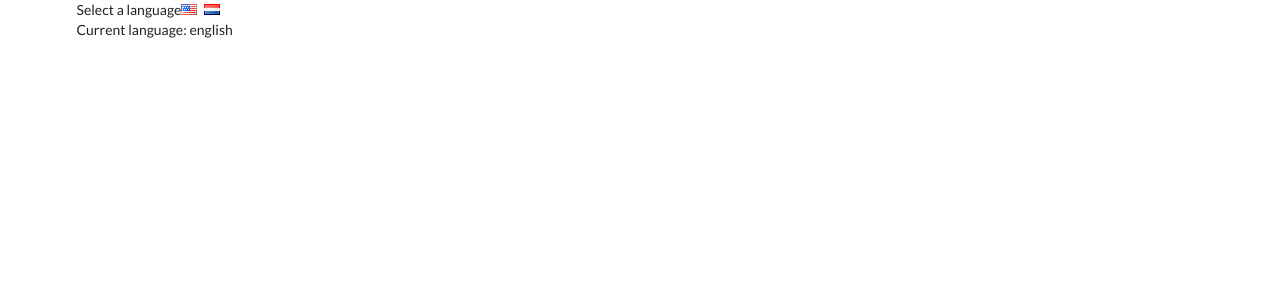
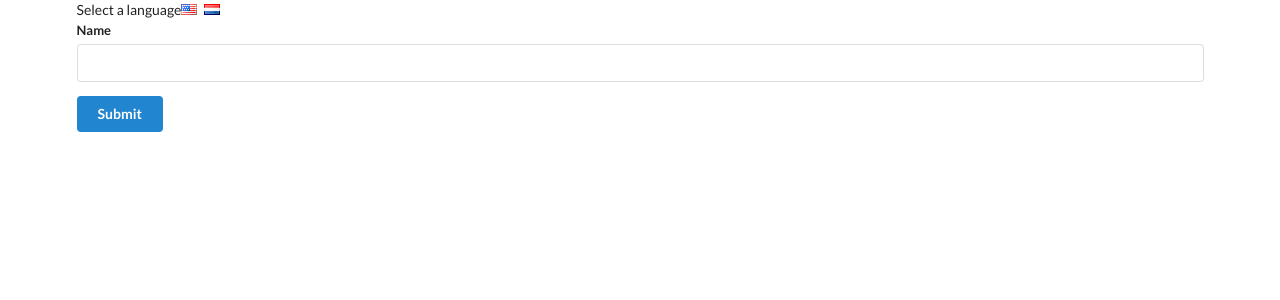
Before and after one commit to itsrojasleon/translate, a React (Create React App) app: page / in a window 1280 px wide. Shown: the top 300 px of the page. Built offline with nearby package versions, Linux system fonts and the light colour scheme.

Commit message:
A touch more setup

```diff
--- a/src/components/App.js
+++ b/src/components/App.js
@@ -1,4 +1,6 @@
 import React from 'react';
+
+import UserCreate from './UserCreate';
 
 class App extends React.Component {
   state = { language: 'english' }
@@ -15,7 +17,7 @@
           <i className="flag us" onClick={() => this.onLanguageChange('english')} />
           <i className="flag nl" onClick={() => this.onLanguageChange('dutch')} />
         </div>
-        Current language: {this.state.language}
+        <UserCreate />
       </div>
     );
   }
--- /dev/null
+++ b/src/components/Button.js
@@ -0,0 +1,8 @@
+import React from 'react';
+
+class Button extends React.Component {
+  render() {
+    return <button className="ui button primary">Submit</button>;
+  }
+}
+export default Button;
--- /dev/null
+++ b/src/components/Field.js
@@ -0,0 +1,13 @@
+import React from 'react';
+
+class Field extends React.Component {
+  render() {
+    return (
+      <div className="ui field">
+        <label>Name</label>
+        <input />
+      </div>
+    );
+  }
+}
+export default Field;
--- /dev/null
+++ b/src/components/UserCreate.js
@@ -0,0 +1,14 @@
+import React from 'react';
+
+import Field from './Field';
+import Button from './Button';
+
+function UserCreate() {
+  return (
+    <div className="ui form">
+      <Field />
+      <Button />
+    </div>
+  );
+}
+export default UserCreate;
```
